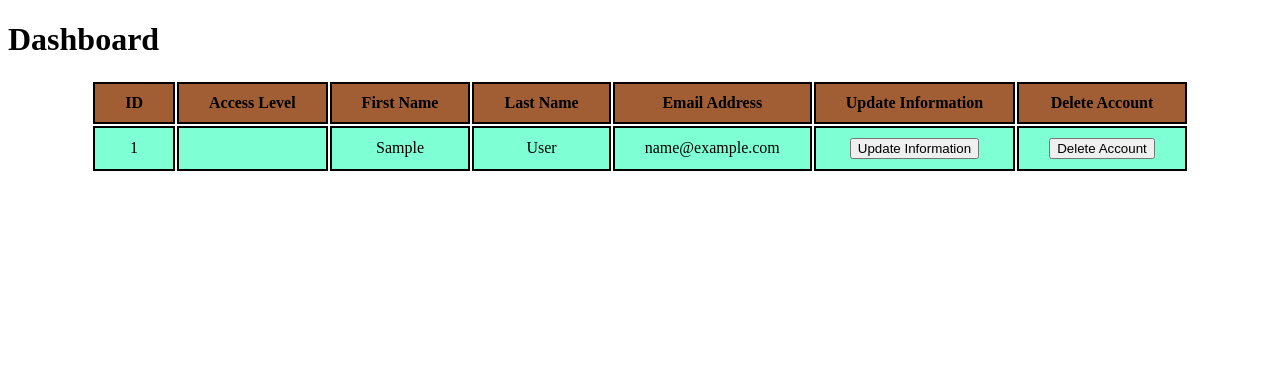
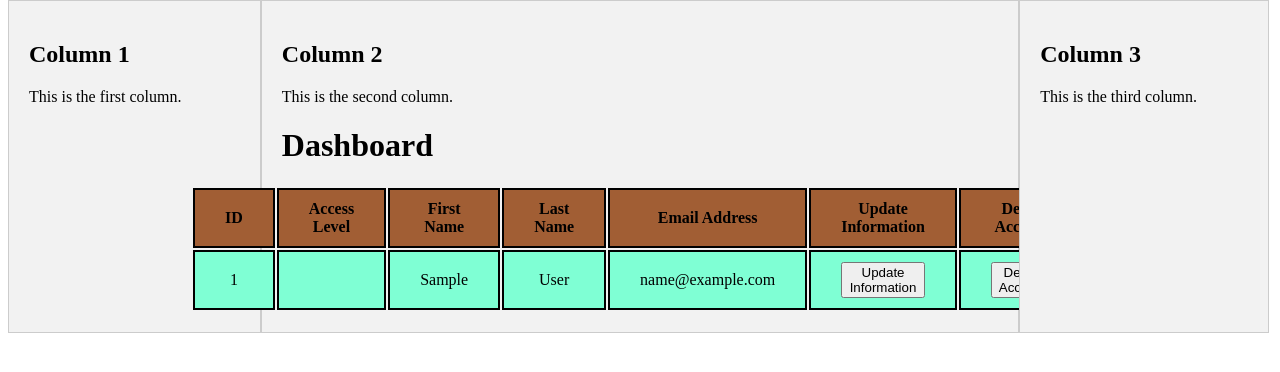
Before and after one commit to hobbsgo28/CRUDHobbs, a PHP site: page /dashBoard.php in a window 1280 px wide. Shown: the part 97-469 px from the top of the page. Run offline with PHP 8.4, Linux system fonts and the light colour scheme; the visitor is signed in with stand-in values (Sample User, id 1); tables that the repository leaves empty or names only in its code hold one stand-in row (values such as "Sample post").

Commit message:
flexbox columns added

```diff
--- a/dashBoard.php
+++ b/dashBoard.php
@@ -3,9 +3,19 @@
     <?php
     session_start();
     include("header.php");
+    include("footer.php");
     ?>
 <body>
 
+<div class="container">
+  <div class="column-wing">
+    <h2>Column 1</h2>
+    <p>This is the first column.</p>
+</div>
+
+  <div class="column">
+    <h2>Column 2</h2>
+    <p>This is the second column.</p>
 <h1> Dashboard </h1>
 
 <?php
@@ -87,6 +97,12 @@ $usersqry->bind_result($userId, $userKey, $userFName, $userLName, $userEmail);
 
         }
 ?>      </table>
+</div>
 
+<div class="container">
+  <div class="column-wing">
+    <h2>Column 3</h2>
+    <p>This is the third column.</p>
+</div>
 </body>
 </html>
--- a/header.php
+++ b/header.php
@@ -1,3 +1,4 @@
+<body>
 <div class="header">
   <a href="index.php">CRUD</a>
   <div class="header-right">
@@ -43,3 +44,4 @@ if ($currentPage == "globals.php"){
 
   </div>
 </div>
+</body>
--- a/style.css
+++ b/style.css
@@ -8,20 +8,12 @@ th {
     background-color: rgb(161, 94, 52);
     border: 2px solid black;
     padding: 10px 30px 10px 30px;
-    /* padding-top: 10px;
-    padding-bottom: 10px;
-    padding-right: 30px;
-    padding-left: 30px; */
     text-align: center;
 }
 td {
     background-color: aquamarine;
     border: 2px solid black;
     padding: 10px 30px 10px 30px;
-    /* padding-top: 10px;
-    padding-bottom: 10px;
-    padding-right: 30px;
-    padding-left: 30px; */
     text-align: center;
 }
 form {
@@ -70,6 +62,34 @@ input[type=submit]:hover {
     float: right;
 }
 
+.container {
+    display: flex;
+    flex-wrap: wrap;
+}
+
+.column {
+    flex: 0 0 60%;
+    min-width: 250px;
+    background-color: #f2f2f2;
+    padding: 20px;
+    box-sizing: border-box;
+    border: 1px solid #ccc;
+}
+
+.column-wing {
+    flex: 0 0 20%;
+    min-width: 250px;
+    background-color: #f2f2f2;
+    padding: 20px;
+    box-sizing: border-box;
+    border: 1px solid #ccc;
+}
+
+
+
 /*
-body{display: flex; flex-direction: column; align-items: center;
+body{
+    display: flex;
+    flex-direction: column;
+    align-items: center;
 } */
```
Also changed, not shown: login.php (+13 -0 lines), register.php (+13 -0 lines), footer.php (added).
